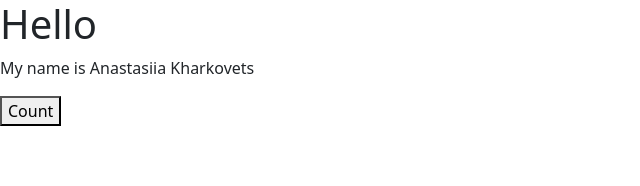
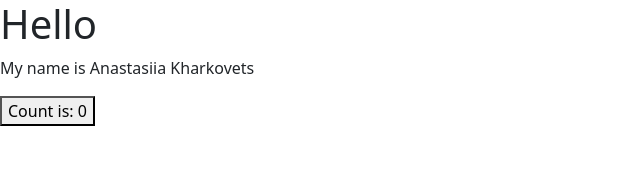
Before and after one commit to stpnst164/use-state-project, a React (Vite) app: page / in a window 1280 px wide. Shown: the top 186 px of the page, without its empty margins (0-640 px from the left). Built offline with nearby package versions, Linux system fonts and the light colour scheme.

Commit message:
modified count btn

```diff
--- a/src/App.tsx
+++ b/src/App.tsx
@@ -3,7 +3,6 @@ import { useState } from "react";
 function App() {
   //useState hook
   const[count, setCount] = useState(0); 0 //- начальное значение
-  console.log(count); //начальное значение будет приравнено к count
 
   return (
     <>
@@ -13,7 +12,7 @@ function App() {
         onClick={() =>
           setCount(5)
         }
-        >Count</button>
+        >Count is: {count}</button>
     </>
   )
 }
```
